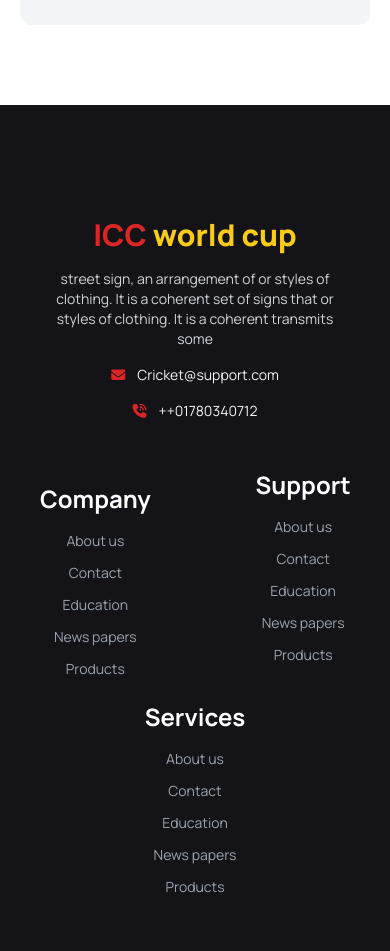
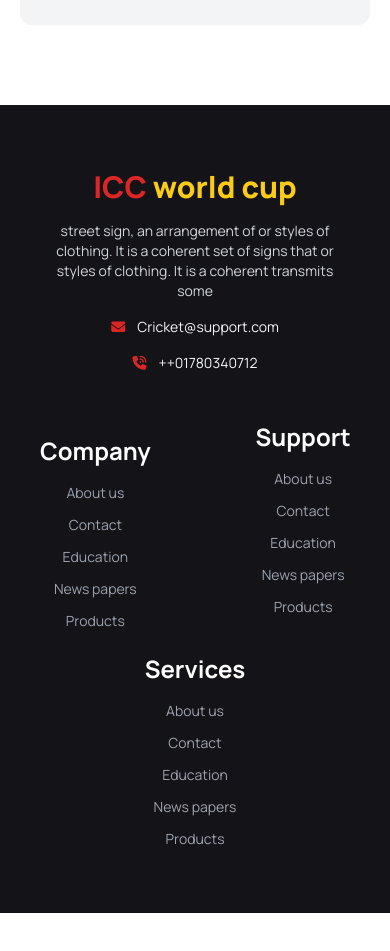
Before and after one commit to AbidHosen/my-thard-assignment-3, a plain HTML site: page index.html in a window 390 px wide. Shown: the part 10183-11134 px from the top of the page. After the commit the page ends 11096 px from the top, so only its background shows below. Drawn offline with nearby package versions, Linux system fonts and the light colour scheme.

Commit message:
complet the make a icc world cup website

```diff
--- a/index.html
+++ b/index.html
@@ -585,7 +585,7 @@
     </section>
   </section>
     </main>
-    <footer class="footer py-28 bg-[#131318] text-white lg:px-0 px-10">
+    <footer class="footer py-16 lg:py-28 bg-[#131318] text-white lg:px-0 px-10">
       <div class="container  mx-auto grid grid-cols-1 lg:grid-cols-4">
           <nav class="space-y-4 lg:w-[300px] text-center mb-10 lg:text-left">
             <h1 class="font-extrabold text-3xl text-red-600">ICC <span class="text-yellow-400">world cup</span></h1>
```
